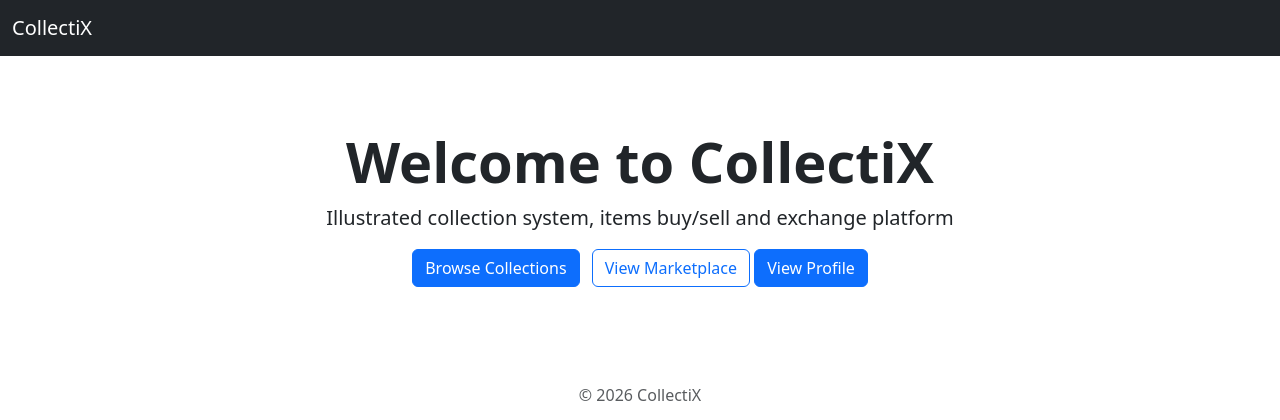
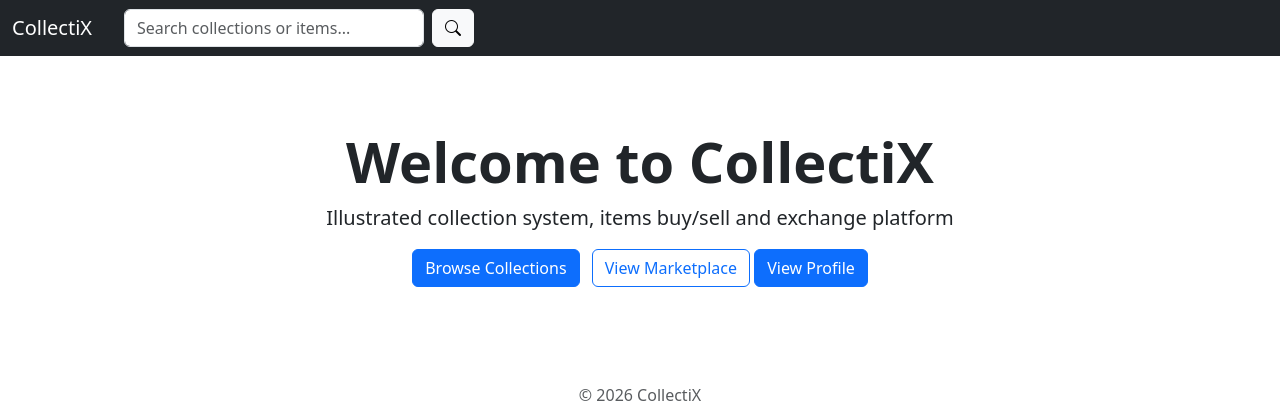
Before and after one commit to 1celatte/CollectiX, a Flask app: page / in a window 1280 px wide. Shown: the top 420 px of the page. Run offline with Flask 3, Linux system fonts and the light colour scheme.

Commit message:
Update search bar and test run

```diff
--- a/app/templates/base.html
+++ b/app/templates/base.html
@@ -14,9 +14,32 @@
 <body>
     <nav class="navbar navbar-expand-lg navbar-dark bg-dark">
         <div class="container-fluid">
-            <a class="navbar-brand" href="/">CollectiX</a>
+
+            <div class="d-flex align-items-center">
+                <a class="navbar-brand me-3" href="/">
+                    CollectiX
+                </a>
+
+                <form action="{{ url_for('browse.browse_page') }}" method="GET" class="d-flex ms-3">
+                    <input
+                        type="text"
+                        name="q"
+                        class="form-control"
+                        placeholder="Search collections or items..."
+                        style="width: 300px;"
+                    >
+                    <button type="submit" class="btn btn-light ms-2">
+                        <i class="bi bi-search"></i>
+                    </button>
+
+                </form>
+
+            </div>
+
         </div>
+
     </nav>
+
     <main class="container py-4">
         {% block content %}{% endblock %}
     </main>
--- a/app/templates/main/index.html
+++ b/app/templates/main/index.html
@@ -21,12 +21,12 @@ Home - CollectiX
     </p>
 
     <!--Main action button-->
-    <!--href="#" is temporary because the real route is not ready yet-->
     <a href="{{ url_for('collection.list_collections') }}" class="btn btn-primary me-2">
         Browse Collections
     </a>
 
     <!--Secondary action button-->
+    <!--href="#" is temporary because the real route is not ready yet-->
     <a href="#" class="btn btn-outline-primary">
         View Marketplace
     </a>
```
